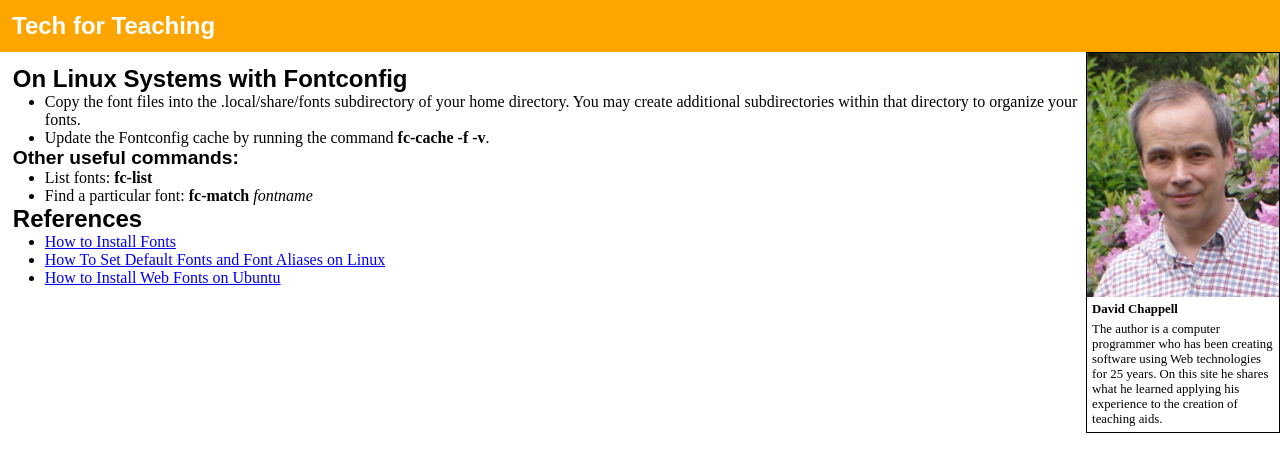
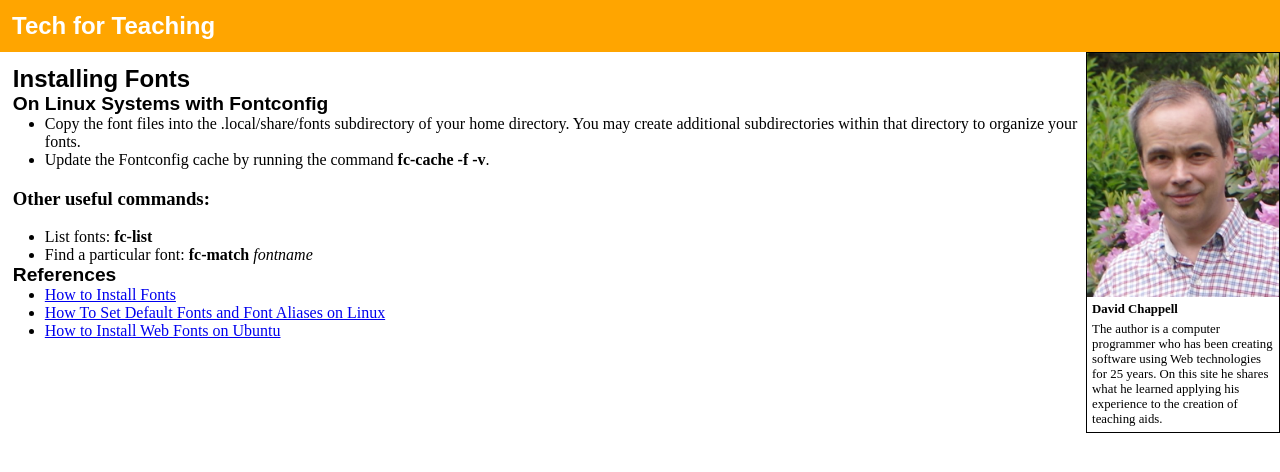
Before and after one commit to david672orford/tech-for-teaching, a Jekyll site: the page built from typefaces/installing/index.md, in a window 1280 px wide. Shown: the top 472 px of the page. Built offline with Jekyll 4.4.1, drawn with Linux system fonts in a browser that asks for light colours; our own code applies the rules of GitHub Pages for plain Markdown files.

Commit message:
added missing page title

```diff
--- a/typefaces/installing/index.md
+++ b/typefaces/installing/index.md
@@ -1,15 +1,17 @@
-# On Linux Systems with Fontconfig
+# Installing Fonts
+
+## On Linux Systems with Fontconfig
 
 * Copy the font files into  the .local/share/fonts subdirectory
   of your home directory. You may create additional subdirectories
   within that directory to organize your fonts.
 * Update the Fontconfig cache by running the command <b>fc-cache -f -v</b>.
 
-## Other useful commands:
+### Other useful commands:
 * List fonts: <b>fc-list</b>
 * Find a particular font: <b>fc-match</b> *fontname*
 
-# References
+## References
 * [How to Install Fonts](https://www.google.com/get/noto/help/install/)
 * [How To Set Default Fonts and Font Aliases on Linux](https://jichu4n.com/posts/how-to-set-default-fonts-and-font-aliases-on-linux/)
 * [How to Install Web Fonts on Ubuntu](https://www.ostechnix.com/install-google-web-fonts-ubuntu/)
```
